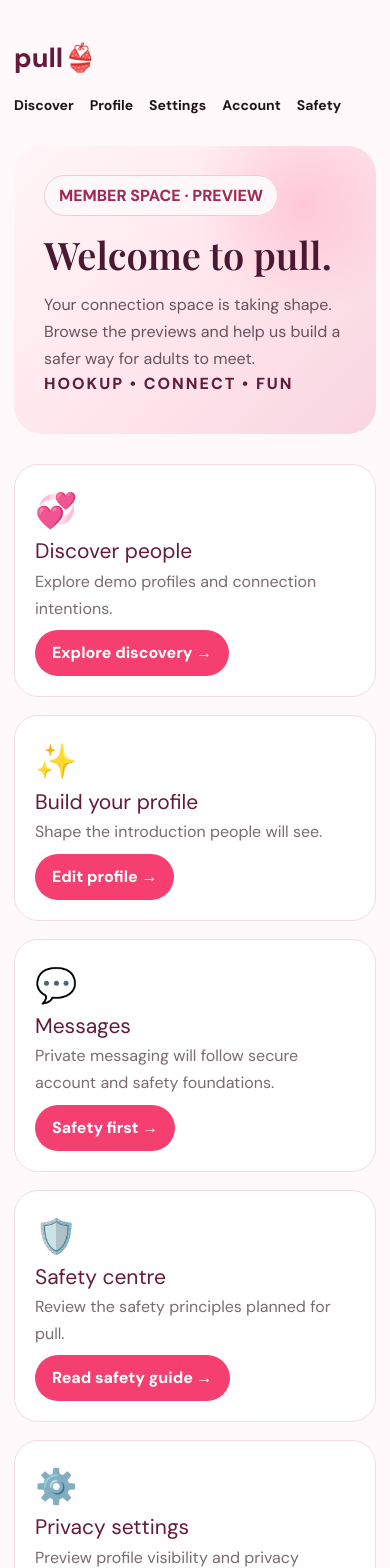
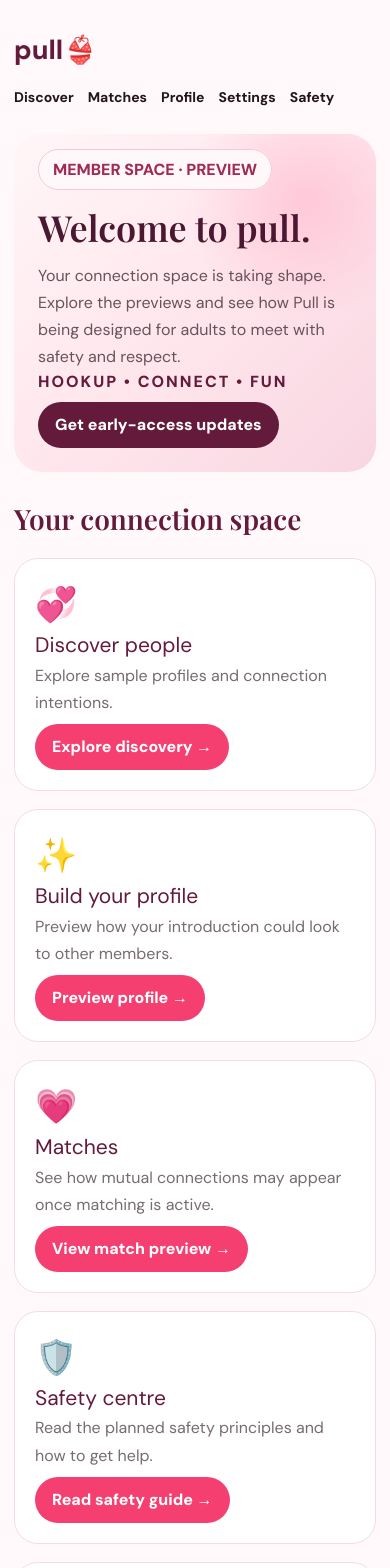
Before and after one commit to pullofficial/Pull, a Next.js app: page /dashboard in a window 390 px wide. Shown: the top 1568 px of the page. Built offline with nearby package versions, Linux system fonts and the light colour scheme.

Commit message:
Improve responsive member dashboard navigation

```diff
--- a/app/dashboard/page.tsx
+++ b/app/dashboard/page.tsx
@@ -1,14 +1,52 @@
 const tiles = [
- {icon:"💞",title:"Discover people",desc:"Explore demo profiles and connection intentions.",href:"/discover",cta:"Explore discovery"},
- {icon:"✨",title:"Build your profile",desc:"Shape the introduction people will see.",href:"/profile",cta:"Edit profile"},
- {icon:"💬",title:"Messages",desc:"Private messaging will follow secure account and safety foundations.",href:"/safety",cta:"Safety first"},
- {icon:"🛡️",title:"Safety centre",desc:"Review the safety principles planned for pull.",href:"/safety",cta:"Read safety guide"},
- {icon:"⚙️",title:"Privacy settings",desc:"Preview profile visibility and privacy preferences.",href:"/settings",cta:"Manage preferences"},
- {icon:"🔐",title:"Account & data",desc:"Review planned account security, data access and deletion controls.",href:"/account",cta:"View account controls"}
+  { icon: '💞', title: 'Discover people', desc: 'Explore sample profiles and connection intentions.', href: '/discover', cta: 'Explore discovery' },
+  { icon: '✨', title: 'Build your profile', desc: 'Preview how your introduction could look to other members.', href: '/profile', cta: 'Preview profile' },
+  { icon: '💗', title: 'Matches', desc: 'See how mutual connections may appear once matching is active.', href: '/matches', cta: 'View match preview' },
+  { icon: '🛡️', title: 'Safety centre', desc: 'Read the planned safety principles and how to get help.', href: '/safety', cta: 'Read safety guide' },
+  { icon: '⚙️', title: 'Privacy settings', desc: 'Preview visibility and privacy preferences. Changes are not saved.', href: '/settings', cta: 'Preview settings' },
+  { icon: '🔐', title: 'Account & data', desc: 'Review planned sign-in, age assurance, data access and deletion controls.', href: '/account', cta: 'View account centre' }
 ];
-export default function DashboardPage(){return <main className="container" style={{padding:"38px 0 70px"}}>
-<header style={{display:"flex",justifyContent:"space-between",alignItems:"center",gap:16,flexWrap:"wrap"}}><a href="/" style={{fontSize:27,fontWeight:900,color:"#641b3b"}}>pull<span style={{color:"#f43f70"}}>👙</span></a><nav style={{display:"flex",gap:16,fontWeight:700,fontSize:14}}><a href="/discover">Discover</a><a href="/profile">Profile</a><a href="/settings">Settings</a><a href="/account">Account</a><a href="/safety">Safety</a></nav></header>
-<section className="hero-bg" style={{borderRadius:28,padding:"38px 30px",margin:"30px 0"}}><span className="pill" style={{color:"#a12b53",fontWeight:800}}>MEMBER SPACE · PREVIEW</span><h1 className="serif" style={{fontSize:"clamp(38px,6vw,60px)",color:"#4a1830",margin:"18px 0 8px"}}>Welcome to pull.</h1><p style={{maxWidth:650,lineHeight:1.7,color:"#68525d"}}>Your connection space is taking shape. Browse the previews and help us build a safer way for adults to meet.</p><p style={{fontWeight:900,letterSpacing:2,color:"#641b3b"}}>HOOKUP • CONNECT • FUN</p></section>
-<div style={{display:"grid",gridTemplateColumns:"repeat(auto-fit,minmax(min(100%,240px),1fr))",gap:18}}>{tiles.map(t=><article key={t.title} className="feature"><div style={{fontSize:34}}>{t.icon}</div><h2 style={{color:"#641b3b",fontSize:21}}>{t.title}</h2><p className="muted" style={{lineHeight:1.7}}>{t.desc}</p><a className="btn btn-primary" href={t.href} style={{marginTop:8}}>{t.cta} →</a></article>)}</div>
-<div className="feature" style={{marginTop:22}}><strong style={{color:"#a12b53"}}>Preview only</strong><p className="muted" style={{lineHeight:1.7,marginBottom:0}}>No accounts, likes, matches, chats or profile information are saved or connected yet. Secure sign-in, age assurance, moderation and privacy controls must be in place before launch.</p></div>
-<footer style={{marginTop:28,display:"flex",gap:18,flexWrap:"wrap",fontSize:13}}><a href="/privacy">Privacy</a><a href="/terms">Terms</a><a href="/safety">Safety</a></footer></main>}
+
+export default function DashboardPage() {
+  return (
+    <main className="container" style={{ padding: '30px 0 70px' }}>
+      <header style={{ display: 'flex', justifyContent: 'space-between', alignItems: 'center', gap: 16, flexWrap: 'wrap' }}>
+        <a href="/" aria-label="Pull home" style={{ fontSize: 27, fontWeight: 900, color: '#641b3b' }}>pull<span style={{ color: '#f43f70' }}>👙</span></a>
+        <nav aria-label="Main navigation" style={{ display: 'flex', gap: 14, flexWrap: 'wrap', fontWeight: 700, fontSize: 14 }}>
+          <a href="/discover">Discover</a><a href="/matches">Matches</a><a href="/profile">Profile</a><a href="/settings">Settings</a><a href="/safety">Safety</a>
+        </nav>
+      </header>
+
+      <section className="hero-bg" style={{ borderRadius: 28, padding: 'clamp(24px, 5vw, 42px)', margin: '26px 0' }}>
+        <span className="pill" style={{ color: '#a12b53', fontWeight: 800 }}>MEMBER SPACE · PREVIEW</span>
+        <h1 className="serif" style={{ fontSize: 'clamp(36px, 7vw, 60px)', color: '#4a1830', margin: '18px 0 8px' }}>Welcome to pull.</h1>
+        <p style={{ maxWidth: 650, lineHeight: 1.7, color: '#68525d' }}>Your connection space is taking shape. Explore the previews and see how Pull is being designed for adults to meet with safety and respect.</p>
+        <p style={{ fontWeight: 900, letterSpacing: 2, color: '#641b3b' }}>HOOKUP • CONNECT • FUN</p>
+        <a className="btn btn-dark" href="/join" style={{ marginTop: 8 }}>Get early-access updates</a>
+      </section>
+
+      <section aria-labelledby="space-heading">
+        <h2 id="space-heading" className="serif" style={{ color: '#641b3b', fontSize: 28, marginBottom: 18 }}>Your connection space</h2>
+        <div style={{ display: 'grid', gridTemplateColumns: 'repeat(auto-fit,minmax(min(100%,240px),1fr))', gap: 18 }}>
+          {tiles.map((tile) => (
+            <article key={tile.title} className="feature">
+              <div aria-hidden="true" style={{ fontSize: 34 }}>{tile.icon}</div>
+              <h3 style={{ color: '#641b3b', fontSize: 21 }}>{tile.title}</h3>
+              <p className="muted" style={{ lineHeight: 1.7 }}>{tile.desc}</p>
+              <a className="btn btn-primary" href={tile.href} style={{ marginTop: 8 }}>{tile.cta} →</a>
+            </article>
+          ))}
+        </div>
+      </section>
+
+      <aside className="feature" aria-label="Preview limitations" style={{ marginTop: 22 }}>
+        <strong style={{ color: '#a12b53' }}>Preview only — not a live member account</strong>
+        <p className="muted" style={{ lineHeight: 1.7, marginBottom: 0 }}>No accounts, likes, matches, chats or profile information are saved or connected. Secure authentication, independent age assurance, moderation and privacy controls must be implemented and tested before launch.</p>
+      </aside>
+
+      <footer style={{ marginTop: 28, display: 'flex', gap: 18, flexWrap: 'wrap', fontSize: 13 }}>
+        <a href="/guidelines">Community guidelines</a><a href="/privacy">Privacy</a><a href="/terms">Terms</a><a href="/safety">Safety</a><a href="/account">Account centre</a>
+      </footer>
+    </main>
+  );
+}
```
